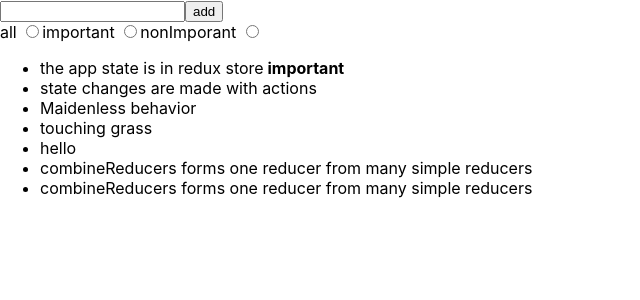
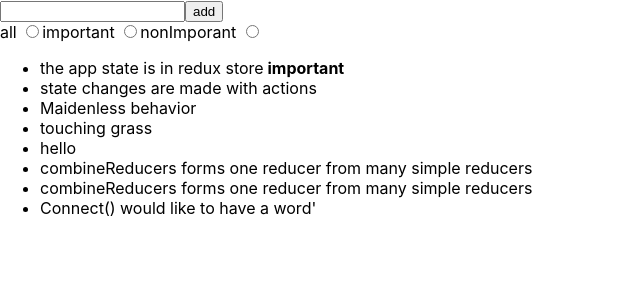
Before and after one commit to rkoverola/sandbox-part6, a React (Create React App) app in the folder sandbox/: page / in a window 1280 px wide. Shown: the top 300 px of the page, without its empty margins (0-640 px from the left). Built offline with nearby package versions, Linux system fonts and the light colour scheme; data requests are answered from the project's data file; the HTML template or start-up script is replaced by a standard one.

Commit message:
Save progress until 6.19

```diff
--- a/sandbox/db.json
+++ b/sandbox/db.json
@@ -34,6 +34,11 @@
       "content": "combineReducers forms one reducer from many simple reducers",
       "important": false,
       "id": 7
+    },
+    {
+      "content": "Connect() would like to have a word'",
+      "important": false,
+      "id": 8
     }
   ]
 }
--- a/sandbox/src/components/NewNote.js
+++ b/sandbox/src/components/NewNote.js
@@ -1,16 +1,16 @@
-import { useDispatch } from 'react-redux'
+import { connect } from 'react-redux'
 import { createNote } from '../reducers/noteReducer'
-import noteService from '../services/notes'
 
 const NewNote = (props) => {
 
-  const dispatch = useDispatch()
+  console.log(createNote)
+  console.log(props.createNote)
 
   const addNote = async (event) => {
     event.preventDefault()
     const content = event.target.note.value
     event.target.note.value = ''
-    dispatch(createNote(content))
+    props.createNote(content)
   }
 
   return (
@@ -21,4 +21,12 @@ const NewNote = (props) => {
   )
 }
 
-export default NewNote
+const mapDispatchToProps = dispatch => {
+  return {
+    createNote: value => {
+      dispatch(createNote(value))
+    }
+  }
+}
+
+export default connect(null, mapDispatchToProps)(NewNote)
--- a/sandbox/src/components/Notes.js
+++ b/sandbox/src/components/Notes.js
@@ -1,4 +1,4 @@
-import { useSelector, useDispatch } from 'react-redux'
+import { connect } from 'react-redux'
 import { toggleImportanceOf } from '../reducers/noteReducer'
 
 const Note = ({ note, handleClick }) => {
@@ -10,25 +10,16 @@ const Note = ({ note, handleClick }) => {
   )
 }
 
-const Notes = () => {
-  const dispatch = useDispatch()
-  const notes = useSelector(({ filter, notes }) => {
-    if (filter === 'ALL') {
-      return notes
-    }
-    return filter === 'IMPORTANT'
-      ? notes.filter(note => note.important)
-      : notes.filter(note => !note.important)
-  })
+const Notes = (props) => {
 
   return(
     <ul>
-      {notes.map(note =>
+      {props.notes.map(note =>
         <Note
           key={note.id}
           note={note}
           handleClick={() =>
-            dispatch(toggleImportanceOf(note.id))
+            props.toggleImportanceOf(note.id)
           }
         />
       )}
@@ -36,4 +27,22 @@ const Notes = () => {
   )
 }
 
-export default Notes
+const mapDispatchToProps = {
+  toggleImportanceOf,
+}
+
+const mapStateToProps = (state) => {
+  if (state.filter === 'ALL') {
+    return {
+      notes: state.notes
+    }
+  }
+  return {
+    notes: (state.filter === 'IMPORTANT'
+      ? state.notes.filter(note => note.important)
+      : state.notes.filter(note => !note.important))
+  }
+}
+
+const ConnectedNotes = connect(mapStateToProps, mapDispatchToProps)(Notes)
+export default ConnectedNotes
```
